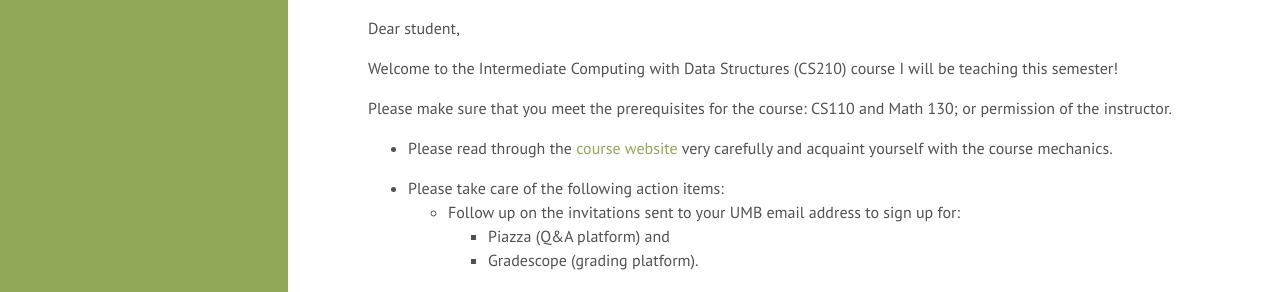
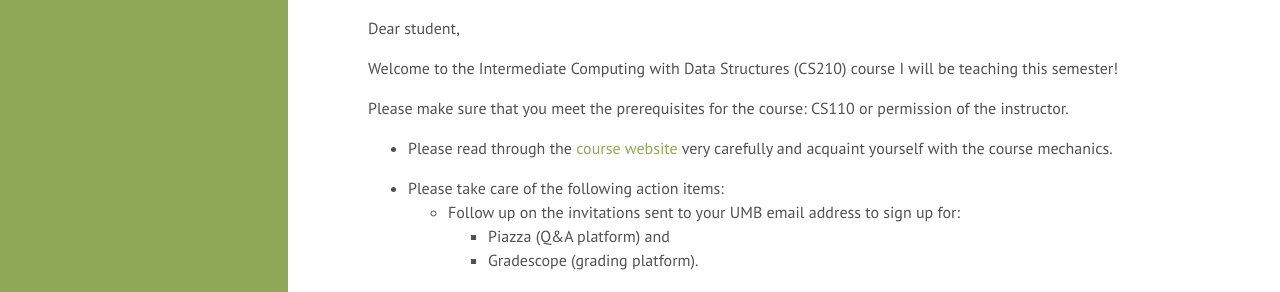
Before and after one commit to swamiiyer/swamiiyer.github.io, a Jekyll site: the page built from _pages/cs210/index.md, in a window 1280 px wide and 960 px high. Shown: the part 184-476 px from the top of the window. Built offline with Jekyll 4.4.1, drawn with Linux system fonts in a browser that asks for light colours.

Commit message:
minor change

```diff
--- a/_pages/cs210/index.md
+++ b/_pages/cs210/index.md
@@ -11,7 +11,7 @@ Dear student,
 
 Welcome to the Intermediate Computing with Data Structures (CS210) course I will be teaching this semester!
 
-Please make sure that you meet the prerequisites for the course: CS110 and Math 130; or permission of the instructor.
+Please make sure that you meet the prerequisites for the course: CS110 or permission of the instructor.
 
 - Please read through the [course website](/cs210/) very carefully and acquaint yourself with the course mechanics.
 
```
Also changed, not shown: _pages/cs210/course_info.md (+1 -1 lines).
